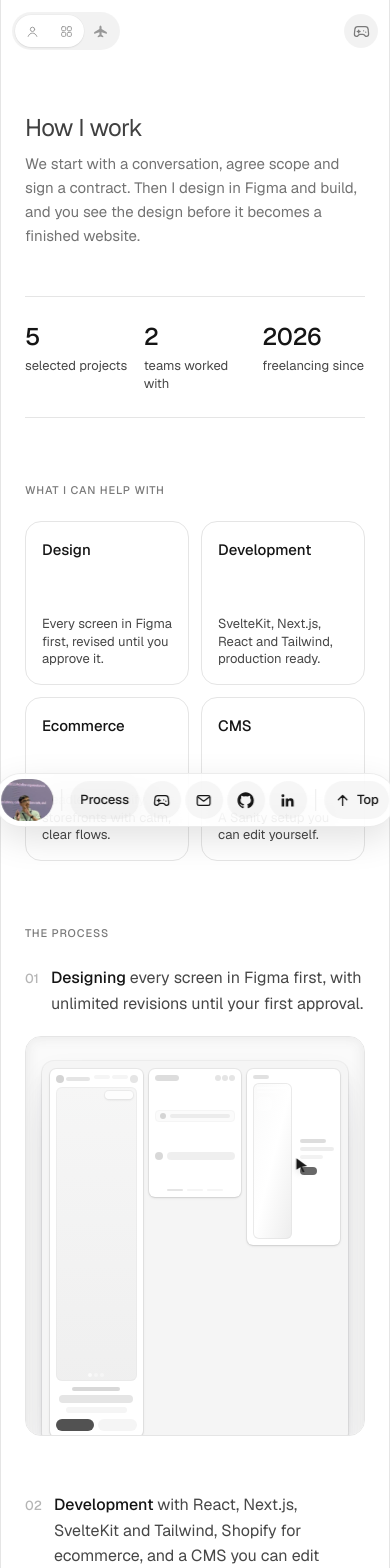
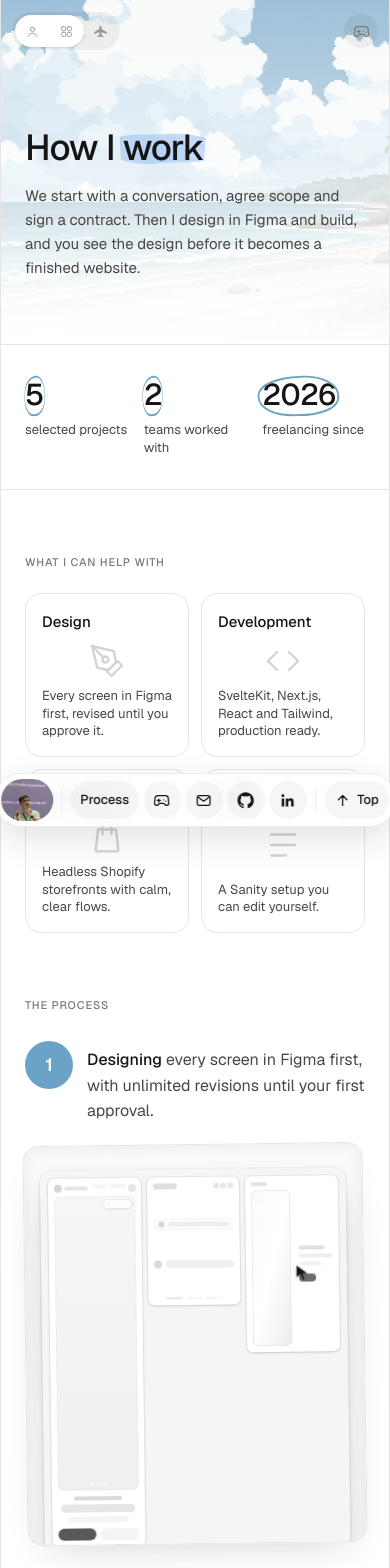
Before and after one commit to yashd-dev/portfolio-v10, a SvelteKit app: page /how-i-work in a window 390 px wide. Shown: the top 1568 px of the page. Built offline with nearby package versions, Linux system fonts and the light colour scheme.

Commit message:
feat: page artwork

```diff
--- a/src/lib/components/SiteNav.svelte
+++ b/src/lib/components/SiteNav.svelte
@@ -86,7 +86,7 @@
 		? 'max-sm:before:opacity-100'
 		: ''}"
 >
-	<div class="mx-auto flex max-w-[640px] items-center justify-between gap-3">
+	<div class="mx-auto flex max-w-6xl items-center justify-between gap-3">
 		<div
 			class="pg-nav-track pointer-events-auto relative inline-flex items-center rounded-full bg-black/5 p-[3px] transition-[background-color,box-shadow] duration-[350ms] {scrolled
 				? scrolledCls
--- a/src/lib/components/steps/StepCircle.svelte
+++ b/src/lib/components/steps/StepCircle.svelte
@@ -1,8 +1,8 @@
 <script lang="ts">
-	let { n, from, to }: { n: number; from: string; to: string } = $props();
+	let { n, color = '#6ba3c6' }: { n: number; color?: string } = $props();
 </script>
 
 <span
-	class="mt-1 grid size-12 shrink-0 place-items-center rounded-full text-lg font-semibold text-white shadow-lg ring-1 ring-white/20 ring-inset"
-	style="background: linear-gradient(to bottom, {from}, {to})">{n}</span
+	class="mt-1 grid size-12 shrink-0 place-items-center rounded-full text-lg font-semibold text-white"
+	style="background: {color}">{n}</span
 >
--- a/src/lib/marks.ts
+++ b/src/lib/marks.ts
@@ -18,3 +18,18 @@ export const highlightCalm: MarkDefinition = {
 		}
 	]
 };
+
+export const circleCalm: MarkDefinition = {
+	name: 'circle-calm',
+	viewBox: '0 0 100 48',
+	placement: { top: '-8%', left: '-8%', width: '116%', height: '122%' },
+	layer: 'front',
+	layers: [
+		{
+			type: 'stroke',
+			path: 'M53 3 C77 2 96 10 97 23 C99 38 75 45 49 45 C23 46 3 38 3 25 C2 11 26 4 53 3',
+			strokeWidth: 2.1,
+			timing: { duration: 620 }
+		}
+	]
+};
--- a/src/routes/+page.svelte
+++ b/src/routes/+page.svelte
@@ -37,7 +37,7 @@
 ></div>
 
 <main
-	class="relative mx-auto w-full max-w-[640px] px-5 pt-[140px] pb-10 before:pointer-events-none before:absolute before:top-24 before:bottom-0 before:left-0 before:-z-10 before:w-px before:[background-image:linear-gradient(to_bottom,var(--color-guide)_50%,transparent_50%)] before:[background-size:1px_8px] before:[mask-image:linear-gradient(to_bottom,transparent,#000_72px)] after:pointer-events-none after:absolute after:top-24 after:right-0 after:bottom-0 after:-z-10 after:w-px after:[background-image:linear-gradient(to_bottom,var(--color-guide)_50%,transparent_50%)] after:[background-size:1px_8px] after:[mask-image:linear-gradient(to_bottom,transparent,#000_72px)] max-sm:pt-28 max-sm:before:hidden max-sm:after:hidden"
+	class="relative mx-auto w-full max-w-6xl px-5 pt-[140px] pb-10 before:pointer-events-none before:absolute before:top-24 before:bottom-0 before:left-0 before:-z-10 before:w-px before:[background-image:linear-gradient(to_bottom,var(--color-guide)_50%,transparent_50%)] before:[background-size:1px_8px] before:[mask-image:linear-gradient(to_bottom,transparent,#000_72px)] after:pointer-events-none after:absolute after:top-24 after:right-0 after:bottom-0 after:-z-10 after:w-px after:[background-image:linear-gradient(to_bottom,var(--color-guide)_50%,transparent_50%)] after:[background-size:1px_8px] after:[mask-image:linear-gradient(to_bottom,transparent,#000_72px)] max-sm:pt-28 max-sm:before:hidden max-sm:after:hidden"
 >
 	<section id="intro" class="pg-intro relative">
 		<AboutMe />
--- a/src/routes/how-i-work/+page.svelte
+++ b/src/routes/how-i-work/+page.svelte
@@ -3,6 +3,9 @@
 	import DevelopmentStep from '#lib/components/steps/DevelopmentStep.svelte';
 	import MicrointeractionsStep from '#lib/components/steps/MicrointeractionsStep.svelte';
 	import CommunicationStep from '#lib/components/steps/CommunicationStep.svelte';
+	import StepCircle from '#lib/components/steps/StepCircle.svelte';
+	import Mark from '#lib/components/Mark.svelte';
+	import { highlightCalm, circleCalm } from '#lib/marks.js';
 	import { projects, email } from '#lib/data/content.js';
 
 	const stats = [
@@ -12,36 +15,60 @@
 	];
 
 	const services = [
-		{ name: 'Design', note: 'Every screen in Figma first, revised until you approve it.' },
-		{ name: 'Development', note: 'SvelteKit, Next.js, React and Tailwind, production ready.' },
-		{ name: 'Ecommerce', note: 'Headless Shopify storefronts with calm, clear flows.' },
-		{ name: 'CMS', note: 'A Sanity setup you can edit yourself.' }
+		{
+			name: 'Design',
+			note: 'Every screen in Figma first, revised until you approve it.',
+			icon: '<path d="m12 19 7-7 3 3-7 7-3-3z" /><path d="m18 13-1.5-7.5L2 2l3.5 14.5L13 18l5-5z" /><path d="m2 2 7.586 7.586" /><circle cx="11" cy="11" r="2" />',
+			color: '#f24e1e'
+		},
+		{
+			name: 'Development',
+			note: 'SvelteKit, Next.js, React and Tailwind, production ready.',
+			icon: '<path d="m8 6-6 6 6 6M16 6l6 6-6 6" />',
+			color: '#3178c6'
+		},
+		{
+			name: 'Ecommerce',
+			note: 'Headless Shopify storefronts with calm, clear flows.',
+			icon: '<path d="M6 7h12l1.5 13.5a1 1 0 0 1-1 1.1h-13a1 1 0 0 1-1-1.1L6 7Z" /><path d="M9 10V6a3 3 0 0 1 6 0v4" />',
+			color: '#7ab55c'
+		},
+		{
+			name: 'CMS',
+			note: 'A Sanity setup you can edit yourself.',
+			icon: '<path d="M4 5h16M4 12h16M4 19h10" />',
+			color: '#f03e2f'
+		}
 	];
 
 	const steps = [
 		{
-			n: '01',
+			n: 1,
 			title: 'Designing',
 			note: 'every screen in Figma first, with unlimited revisions until your first approval.',
-			panel: DesigningStep
+			panel: DesigningStep,
+			tilt: '-rotate-[0.75deg]'
 		},
 		{
-			n: '02',
+			n: 2,
 			title: 'Development',
 			note: 'with React, Next.js, SvelteKit and Tailwind, Shopify for ecommerce, and a CMS you can edit yourself.',
-			panel: DevelopmentStep
+			panel: DevelopmentStep,
+			tilt: 'rotate-[0.75deg]'
 		},
 		{
-			n: '03',
+			n: 3,
 			title: 'Microinteractions',
 			note: 'small details, built by hand, that make a page feel alive.',
-			panel: MicrointeractionsStep
+			panel: MicrointeractionsStep,
+			tilt: '-rotate-[0.75deg]'
 		},
 		{
-			n: '04',
+			n: 4,
 			title: 'Communication',
 			note: 'you see progress and share feedback along the way, not just at the end.',
-			panel: CommunicationStep
+			panel: CommunicationStep,
+			tilt: 'rotate-[0.75deg]'
 		}
 	];
 
@@ -53,64 +80,100 @@
 	}
 </script>
 
-<div class="relative z-10 mx-auto max-w-[720px] border-x border-neutral-200 bg-white px-6 pt-28 pb-32 sm:px-10">
-	<h1 class="text-2xl font-normal tracking-tight text-neutral-700">How I work</h1>
-	<p class="mt-2 max-w-[46ch] text-neutral-500">
-		We start with a conversation, agree scope and sign a contract. Then I design in Figma and build, and you see the design before it becomes a finished website.
+<div class="relative z-10 mx-auto max-w-6xl border-x border-neutral-200 bg-white pb-40">
+	<div class="relative overflow-hidden px-6 pt-32 pb-16 sm:px-10">
+		<div
+			class="pointer-events-none absolute inset-x-0 top-0 h-full bg-[url(/beach.webp)] bg-cover bg-[center_top] opacity-50 [filter:saturate(0.6)_brightness(1.06)_contrast(0.92)] [mask-image:linear-gradient(to_bottom,#000_0%,rgba(0,0,0,0.6)_45%,transparent_100%)]"
+		></div>
+		<h1 class="relative max-w-[16ch] text-4xl font-medium tracking-tight text-ink md:text-5xl">
+			How I <Mark definition={highlightCalm} fillColor="#8ab6f2">work</Mark>
+		</h1>
+		<p class="relative mt-4 max-w-[46ch] text-soft">
+			We start with a conversation, agree scope and sign a contract. Then I design in Figma and
+			build, and you see the design before it becomes a finished website.
 		</p>
+	</div>
 
-	<div class="mt-12 grid grid-cols-3 gap-4 border-y border-neutral-200 py-6">
+	<div class="grid grid-cols-3 gap-4 border-y border-neutral-200 px-6 py-8 sm:px-10">
 		{#each stats as s}
 			<div>
-				<p class="text-2xl font-medium tracking-tight text-ink">{s.value}</p>
-				<p class="mt-1 text-[13px] leading-snug text-soft">{s.label}</p>
+				<p class="text-3xl font-medium tracking-tight text-ink">
+					<Mark definition={circleCalm} color="#6ba3c6">{s.value}</Mark>
+				</p>
+				<p class="mt-2 text-[13px] leading-snug text-soft">{s.label}</p>
 			</div>
 		{/each}
 	</div>
 
-	<p class="mt-16 mb-[22px] text-[11px] font-medium uppercase tracking-[0.08em] text-muted">What I can help with</p>
+	<div class="px-6 sm:px-10">
+		<p class="mt-16 mb-[22px] text-[11px] font-medium uppercase tracking-[0.08em] text-muted">
+			What I can help with
+		</p>
 		<div class="grid grid-cols-2 gap-3 md:grid-cols-4">
 			{#each services as s}
-			<div class="flex aspect-square flex-col justify-between rounded-2xl border border-neutral-200 p-4">
+				<div
+					class="group flex aspect-square cursor-default flex-col rounded-2xl border border-neutral-200 p-4 transition-[transform,box-shadow] duration-300 ease-(--ease-mn) hover:-translate-y-1 hover:-rotate-1 hover:shadow-[0_16px_32px_-16px_rgba(38,38,43,0.25)] md:p-5"
+				>
 					<p class="text-[15px] font-medium text-ink">{s.name}</p>
+					<svg
+						viewBox="0 0 24 24"
+						fill="none"
+						stroke="currentColor"
+						stroke-width="1.6"
+						stroke-linecap="round"
+						stroke-linejoin="round"
+						class="mx-auto my-auto size-9 text-neutral-300 transition-colors duration-300 group-hover:text-(--c) md:size-11"
+						style="--c: {s.color}">{@html s.icon}</svg
+					>
 					<p class="text-[13px] leading-snug text-soft">{s.note}</p>
 				</div>
 			{/each}
 		</div>
 
-	<p class="mt-16 mb-[22px] text-[11px] font-medium uppercase tracking-[0.08em] text-muted">The process</p>
-	<div class="flex flex-col gap-14">
+		<p class="mt-16 mb-[22px] text-[11px] font-medium uppercase tracking-[0.08em] text-muted">
+			The process
+		</p>
+		<div class="flex flex-col gap-16">
 			{#each steps as s}
 				<section>
-				<div class="flex items-baseline gap-3">
-					<span class="text-[13px] font-medium text-faint">{s.n}</span>
-					<h2 class="text-[16px] font-medium text-ink">
+					<div class="flex items-start gap-3.5">
+						<StepCircle n={s.n} />
+						<h2 class="mt-2.5 text-[16px] font-medium text-ink">
 							{s.title} <span class="font-normal text-soft">{s.note}</span>
 						</h2>
 					</div>
-				<div class="mt-5 h-[400px] overflow-hidden rounded-2xl border border-neutral-200 md:h-[440px]">
+					<div
+						class="mt-5 h-[400px] overflow-hidden rounded-2xl border border-neutral-200 shadow-[0_20px_40px_-24px_rgba(38,38,43,0.25)] transition-transform duration-500 ease-(--ease-mn) hover:rotate-0 md:h-[440px] {s.tilt}"
+					>
 						<s.panel />
 					</div>
 				</section>
 			{/each}
 		</div>
+	</div>
 
-	<div class="mt-20 border-t border-neutral-200 pt-10">
-		<h2 class="text-[16px] font-medium text-ink">Have a project in mind?</h2>
-		<p class="mt-1.5 max-w-[46ch] text-[15px] text-soft">
+	<div class="relative mt-24">
+		<div
+			class="pointer-events-none absolute inset-x-0 bottom-0 h-[380px] bg-[url(/reef.webp)] bg-cover bg-[center_88%] opacity-50 [filter:saturate(0.6)_brightness(1.06)_contrast(0.92)] [mask-image:linear-gradient(to_bottom,transparent_0%,rgba(0,0,0,0.55)_45%,#000_100%)]"
+		></div>
+		<div class="relative px-6 pt-6 pb-48 sm:px-10">
+			<h2 class="text-3xl font-medium tracking-tight text-ink md:text-4xl">
+				Have a project in mind?
+			</h2>
+			<p class="mt-3 max-w-[46ch] text-[15px] text-soft">
 				Tell me what you are working on and we can set up a call.
 			</p>
-		<div class="mt-5 flex flex-wrap items-center gap-3">
+			<div class="mt-6 flex flex-wrap items-center gap-3">
 				<a
 					href="mailto:{email}"
-				class="inline-flex h-10 items-center rounded-full bg-ink px-5 text-[14px] font-medium text-white transition-opacity hover:opacity-85"
+					class="inline-flex h-11 items-center rounded-full bg-ink px-6 text-[14px] font-medium text-white transition-[transform,opacity] duration-300 ease-(--ease-mn) hover:-translate-y-0.5 hover:opacity-90"
 					data-cursor="Message me"
 				>
 					Message me
 				</a>
 				<button
 					type="button"
-				class="inline-flex h-10 cursor-pointer items-center gap-2 rounded-full border border-neutral-200 px-4 text-[14px] font-medium text-ink transition-colors hover:bg-neutral-50"
+					class="inline-flex h-11 cursor-pointer items-center gap-2 rounded-full border border-neutral-200 bg-white/70 px-5 text-[14px] font-medium text-ink backdrop-blur-sm transition-colors hover:bg-white"
 					onclick={copyEmail}
 					data-cursor="Copy email"
 				>
@@ -119,3 +182,4 @@
 			</div>
 		</div>
 	</div>
+</div>
--- a/src/routes/play/+page.svelte
+++ b/src/routes/play/+page.svelte
@@ -98,7 +98,7 @@
 	let startGame: () => void;
 </script>
 
-<div class="relative z-10 mx-auto max-w-[720px] border-x border-neutral-200 bg-white px-6 pt-28 pb-32 sm:px-10">
+<div class="relative z-10 mx-auto max-w-6xl border-x border-neutral-200 bg-white px-6 pt-28 pb-32 sm:px-10">
 	<h1 class="text-2xl font-normal tracking-tight text-neutral-700">Pong</h1>
 	<p class="mt-2 text-neutral-500">Move your pointer over the board. First to 7.</p>
 	<div class="mt-8 flex items-center justify-between text-sm text-muted">
--- a/src/routes/tools/+page.svelte
+++ b/src/routes/tools/+page.svelte
@@ -2,7 +2,7 @@
 	import { toolIcons } from '#lib/data/icons.js';
 </script>
 
-<div class="relative z-10 mx-auto max-w-[720px] border-x border-neutral-200 bg-white px-6 pt-28 pb-32 sm:px-10">
+<div class="relative z-10 mx-auto max-w-6xl border-x border-neutral-200 bg-white px-6 pt-28 pb-32 sm:px-10">
 	<h1 class="text-2xl font-normal tracking-tight text-neutral-700">Tools I reach for</h1>
 	<p class="mt-2 text-neutral-500">The everyday stack behind the projects on the front page.</p>
 	<div class="mt-10 grid grid-cols-2 border-t border-l border-neutral-200 sm:grid-cols-3">
```
Lines whose indentation alone changed are shown as unchanged.
